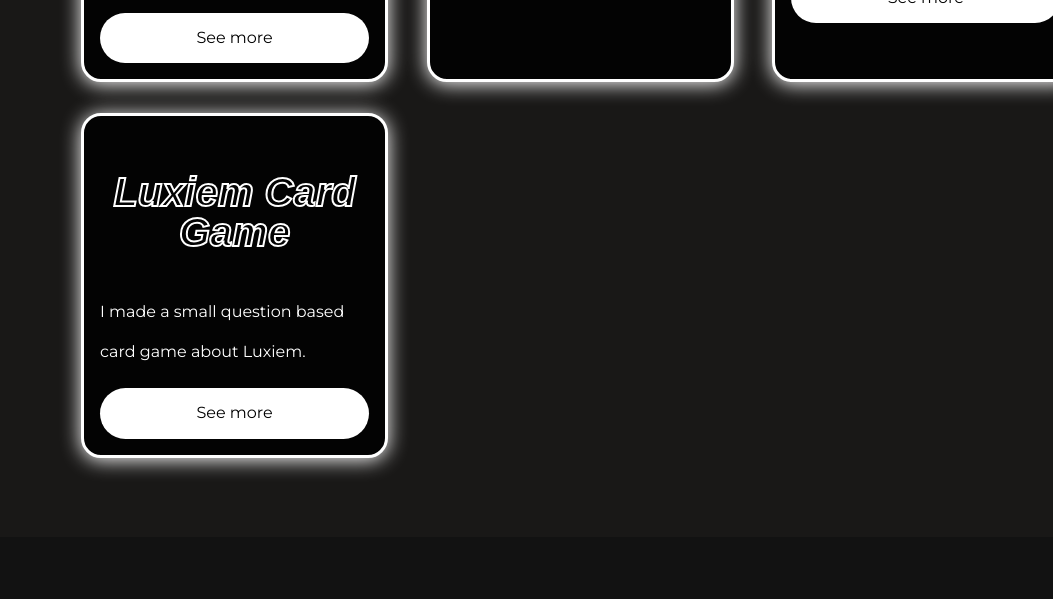
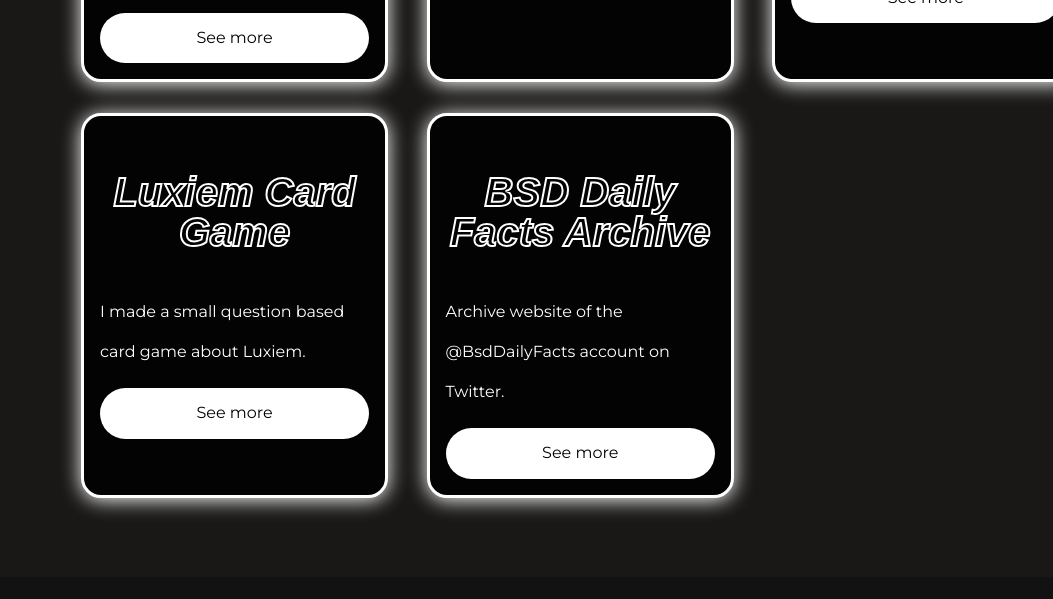
Before and after one commit to natsbarnett/portfolio-nats-barnett, a plain HTML site: page pages/projects.html in a window 1280 px wide. Shown: the part 1935-2534 px from the top of the page, without its empty margins (227-1280 px from the left). Drawn offline with Linux system fonts and the light colour scheme.

Commit message:
added bsd daily facts website 2 portfolio

```diff
--- a/js/project_data.js
+++ b/js/project_data.js
@@ -55,4 +55,12 @@ const projects = {
         "linkres":"<a href=\"https://natsbarnett.itch.io/luxiem-card-game\" class=\"linkd\" target=\"_blank\">Link to the project</a>",
         "useful_links":"",
     },
+    "bsddaily": {
+        "title": "BSD Daily Facts Archive",
+        "desc":"To archive a Twitter account of a friend (@BsdDailyFacts), I decided, with them, to create a website. To create it, I used a JavaScript data base and some scripts in JavaScript.",
+        "link": "<a href = \"https://natsbarnett.github.io/bsd-daily-facts-archive/\" class=\"linkd\" target=\"_blank\">Link to the website</a>",
+        "img":"<div class=\"grid\"><img src = \"../img/bsd_daily_facts_1.png\" width=\"100%\" class=\"img_proj\"><img src = \"../img/bsd_daily_facts_2.png\" width=\"100%\" class=\"img_proj\"></div>",
+        "linkres":"",
+        "useful_links":"",
+    },
 }
--- a/pages/projects.html
+++ b/pages/projects.html
@@ -112,6 +112,11 @@
                 <p class="card_p">I made a small question based card game about Luxiem.</p>
                 <a href="view_project.html?project=luxcardg" class="see_more">See more</a>
             </div>
+            <div class="websites">
+                <h3 class="card_t">BSD Daily Facts Archive</h3>
+                <p class="card_p">Archive website of the @BsdDailyFacts account on Twitter.</p>
+                <a href="view_project.html?project=bsddaily" class="see_more">See more</a>
+            </div>
         </div>
         <div class="footer">
             <div class="foll">
--- a/style/styles.css
+++ b/style/styles.css
@@ -476,4 +476,5 @@ body {
         padding-bottom: 5vh;
         background-color: #121212;
     }
+
 }
```
Also changed, not shown: img/bsd_daily_facts_1.png (added), img/bsd_daily_facts_2.png (added).
